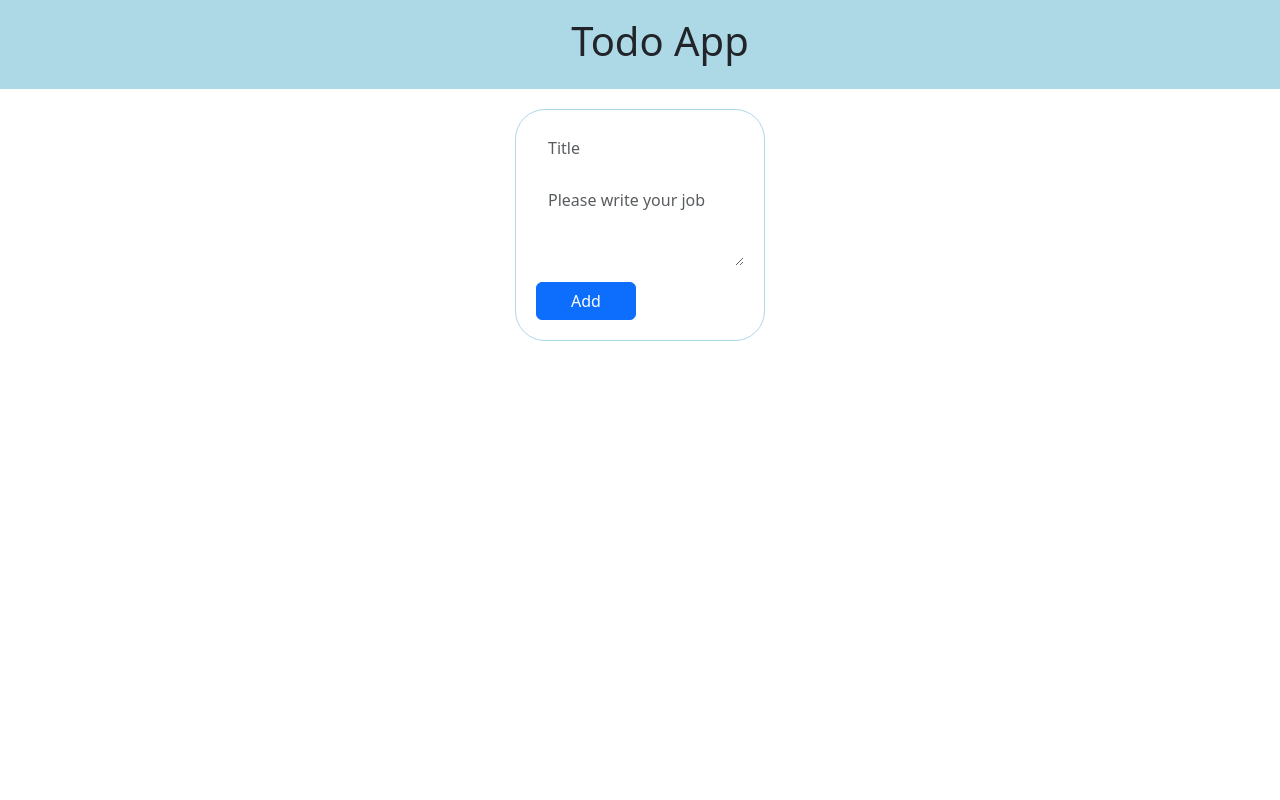
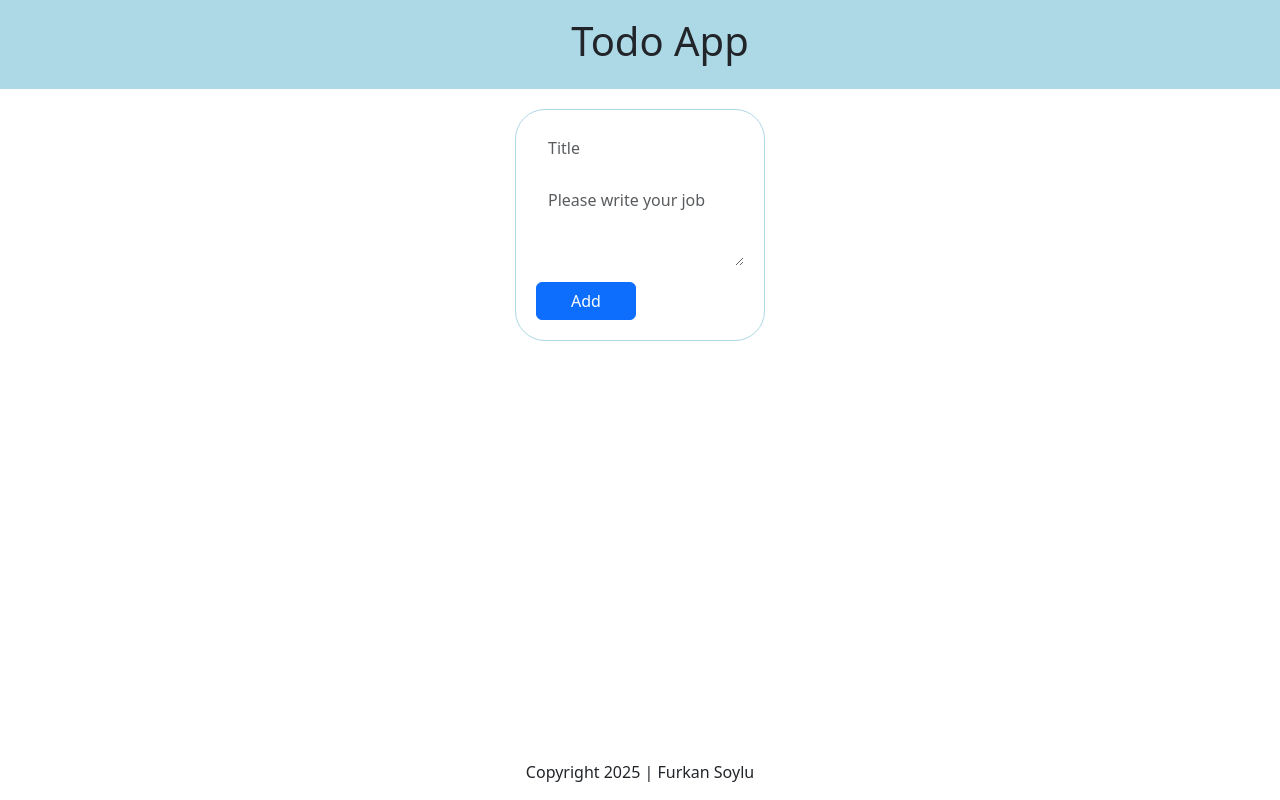
Before and after one commit to furkansylu97/React-Hooks-Bootstrap, a React (Vite) app in the folder TodoProject/: page / in a window 1280 px wide. Built offline with nearby package versions, Linux system fonts and the light colour scheme; some icons are missing.

Commit message:
Footer component was created

```diff
--- a/TodoProject/src/App.css
+++ b/TodoProject/src/App.css
@@ -43,3 +43,10 @@
   text-align: center;
   padding: 20px;
 }
+
+footer {
+  position: absolute;
+  bottom: 0;
+  left: 50%;
+  transform: translate(-50%, 0);
+}
--- a/TodoProject/src/App.jsx
+++ b/TodoProject/src/App.jsx
@@ -1,5 +1,6 @@
 import "./App.css";
 import { CreateTask } from "./components/CreateTask";
+import { Footer } from "./components/Footer";
 import Header from "./components/Header";
 import { Task } from "./components/Task";
 import { useState } from "react";
@@ -40,6 +41,7 @@
           })}
         </div>
       </div>
+      <Footer />
     </>
   );
 }
--- /dev/null
+++ b/TodoProject/src/components/Footer.jsx
@@ -0,0 +1,12 @@
+import React from 'react'
+
+export const Footer = () => {
+
+    const date = new Date();
+
+  return (
+    <footer>
+        <p>Copyright {date.getFullYear()} | Furkan Soylu</p>
+    </footer>
+  )
+}
```
